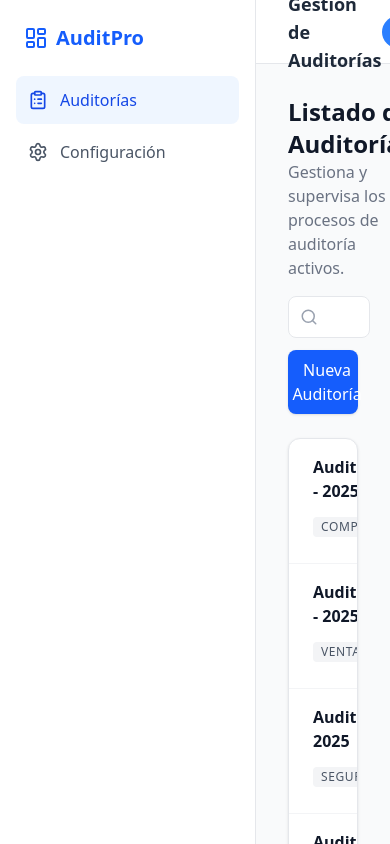
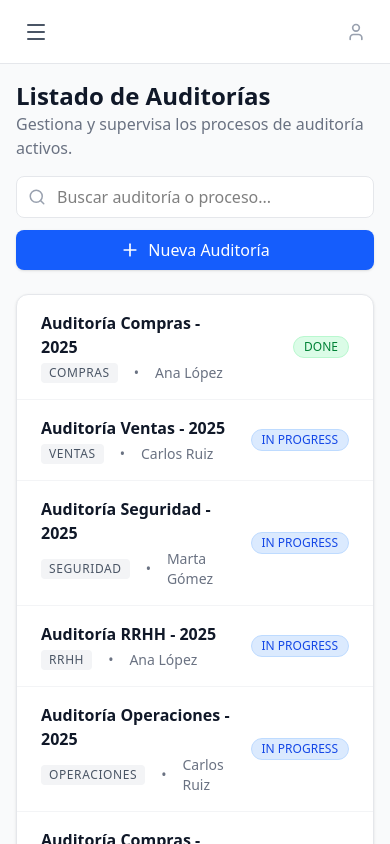
Before and after one commit to rafi412/PruebaFrontend, a React (Vite) app: page / in a window 390 px wide. Built offline with nearby package versions, Linux system fonts and the light colour scheme.

Commit message:
Layout responsivo

```diff
--- a/src/components/AuditSkeleton.tsx
+++ b/src/components/AuditSkeleton.tsx
@@ -1,10 +1,16 @@
+/**
+ * Componente visual que representa el estado de carga (Skeleton) de una fila de auditoría.
+ * Utiliza animaciones de pulso para mejorar la percepción de carga y la experiencia de usuario (UX).
+ */
 export function AuditSkeleton() {
   return (
     <div className="animate-pulse flex items-center justify-between p-4 border-b border-gray-100">
+      {/* Contenedor de información textual (Placeholders para Título y Proceso) */}
       <div className="flex-1 space-y-2">
         <div className="h-4 bg-gray-200 rounded w-1/3"></div>
         <div className="h-3 bg-gray-100 rounded w-1/4"></div>
       </div>
+      {/* Placeholder para el badge de estado */}
       <div className="h-6 bg-gray-200 rounded-full w-20"></div>
     </div>
   );
--- a/src/components/Layout.tsx
+++ b/src/components/Layout.tsx
@@ -1,39 +1,134 @@
-import type { ReactNode } from 'react';
-import { LayoutDashboard, ClipboardList, Settings } from 'lucide-react';
+import { useState, type ReactNode } from 'react';
+import {
+  LayoutDashboard,
+  ClipboardList,
+  Settings,
+  Menu,
+  X,
+  LogOut,
+  User
+} from 'lucide-react';
+import { cn } from '../utils/cn';
+import { useNavigate, useLocation } from 'react-router-dom';
 
+/**
+ * Componente de estructura principal (Shell) de la aplicación.
+ * Gestiona el sidebar responsivo mediante un sistema de drawer, la barra superior y el área de contenido.
+ */
 export function Layout({ children }: { children: ReactNode }) {
+  // Control de estado para la visibilidad del sidebar en dispositivos móviles
+  const [isOpen, setIsOpen] = useState(false);
+  const navigate = useNavigate();
+  const location = useLocation();
+
+  // Configuración centralizada de los elementos de navegación
+  const menuItems = [
+    { icon: ClipboardList, label: 'Auditorías', path: '/' },
+    { icon: LayoutDashboard, label: 'Dashboard', path: '/dashboard' },
+    { icon: Settings, label: 'Configuración', path: '/settings' },
+  ];
+
   return (
-    <div className="flex h-screen bg-gray-50">
-      {/* Sidebar */}
-      <aside className="w-64 bg-white border-r border-gray-200 flex flex-col">
-        <div className="p-6">
+    <div className="flex h-screen bg-gray-50 overflow-hidden">
+      {/* Overlay de oscurecimiento para cerrar el sidebar al interactuar fuera de él en móviles */}
+      {isOpen && (
+        <div
+          className="fixed inset-0 bg-black/40 z-40 backdrop-blur-sm transition-opacity"
+          onClick={() => setIsOpen(false)}
+        />
+      )}
+
+      {/* Panel lateral de navegación (Sidebar) con soporte para transiciones animadas */}
+      <aside className={cn(
+        "fixed inset-y-0 left-0 z-50 w-72 bg-white border-r border-gray-200 flex flex-col transform transition-transform duration-300 ease-in-out",
+        isOpen ? "translate-x-0" : "-translate-x-full"
+      )}>
+        {/* Cabecera del sidebar: Identidad visual y control de cierre */}
+        <div className="h-16 flex items-center justify-between px-6 border-b border-gray-100">
           <h1 className="text-xl font-bold text-blue-600 flex items-center gap-2">
             <LayoutDashboard size={24} />
             AuditPro
           </h1>
+          <button
+            onClick={() => setIsOpen(false)}
+            className="p-2 hover:bg-gray-100 rounded-lg text-gray-500"
+            aria-label="Cerrar menú"
+          >
+            <X size={20} />
+          </button>
         </div>
-        <nav className="flex-1 px-4 space-y-1">
-          <a href="#" className="flex items-center gap-3 p-3 bg-blue-50 text-blue-700 rounded-lg font-medium">
-            <ClipboardList size={20} /> Auditorías
-          </a>
-          <a href="#" className="flex items-center gap-3 p-3 text-gray-600 hover:bg-gray-50 rounded-lg">
-            <Settings size={20} /> Configuración
-          </a>
+
+        {/* Navegación principal con detección de ruta activa para feedback visual */}
+        <nav className="flex-1 p-4 space-y-1">
+          {menuItems.map((item) => {
+            const isActive = location.pathname === item.path;
+            return (
+              <button
+                key={item.path}
+                onClick={() => {
+                  navigate(item.path);
+                  setIsOpen(false);
+                }}
+                className={cn(
+                  "w-full flex items-center gap-3 p-3 rounded-xl font-medium transition-all",
+                  isActive
+                    ? "bg-blue-50 text-blue-700 shadow-sm"
+                    : "text-gray-600 hover:bg-gray-50 hover:text-gray-900"
+                )}
+              >
+                <item.icon size={20} className={isActive ? "text-blue-600" : "text-gray-400"} />
+                {item.label}
+              </button>
+            );
+          })}
         </nav>
+
+        {/* Sección inferior: Información de sesión y perfil de usuario */}
+        <div className="p-4 border-t border-gray-100">
+          <div className="flex items-center gap-3 p-2">
+            <div className="w-10 h-10 rounded-full bg-blue-100 flex items-center justify-center text-blue-700 font-bold">
+              RL
+            </div>
+            <div className="flex-1 min-w-0">
+              <p className="text-sm font-semibold text-gray-900 truncate">Rafael López</p>
+              <p className="text-xs text-gray-500 truncate">Admin</p>
+            </div>
+            <button className="p-2 text-gray-400 hover:text-red-500 transition-colors" aria-label="Cerrar sesión">
+              <LogOut size={18} />
+            </button>
+          </div>
+        </div>
       </aside>
 
-      {/* Main Content */}
-      <div className="flex-1 flex flex-col overflow-hidden">
-        <header className="h-16 bg-white border-b border-gray-200 flex items-center justify-between px-8">
-          <h2 className="text-lg font-semibold text-gray-800">Gestión de Auditorías</h2>
-          <div className="flex items-center gap-3">
-            <div className="w-8 h-8 rounded-full bg-blue-500 flex items-center justify-center text-white text-sm font-bold">
-              RL
-            </div>
+      {/* Contenedor de la vista principal */}
+      <div className="flex-1 flex flex-col min-w-0 overflow-hidden">
+        {/* Barra superior (Topbar) con disparador de menú y acciones rápidas */}
+        <header className="h-16 bg-white border-b border-gray-200 flex items-center justify-between px-4 md:px-8 shrink-0">
+          <div className="flex items-center gap-4">
+            <button
+              onClick={() => setIsOpen(true)}
+              className="p-2 hover:bg-gray-100 rounded-lg text-gray-600 transition-colors"
+              aria-label="Abrir menú"
+            >
+              <Menu size={24} />
+            </button>
+            <h2 className="text-lg font-semibold text-gray-800 hidden sm:block">
+              Gestión de Auditorías
+            </h2>
+          </div>
+
+          <div className="flex items-center gap-4">
+            <button className="p-2 text-gray-400 hover:text-gray-600" aria-label="Ver perfil">
+              <User size={20} />
+            </button>
           </div>
         </header>
-        <main className="flex-1 overflow-y-auto p-8">
-          {children}
+
+        {/* Área de scroll para el contenido inyectado mediante children */}
+        <main className="flex-1 overflow-y-auto p-4 md:p-8">
+          <div className="max-w-7xl mx-auto">
+            {children}
+          </div>
         </main>
       </div>
     </div>
--- a/src/components/StatusBadge.tsx
+++ b/src/components/StatusBadge.tsx
@@ -1,6 +1,10 @@
 import { cn } from '../utils/cn';
 import type { AuditStatus } from '../types';
 
+/**
+ * Mapeo de estilos CSS dinámicos basados en el estado de la auditoría.
+ * Centraliza la lógica de colores para asegurar consistencia visual en toda la plataforma.
+ */
 const statusStyles: Record<AuditStatus, string> = {
   DONE: "bg-green-100 text-green-700 border-green-200",
   IN_PROGRESS: "bg-blue-100 text-blue-700 border-blue-200",
@@ -8,9 +12,17 @@ const statusStyles: Record<AuditStatus, string> = {
   BLOCKED: "bg-red-100 text-red-700 border-red-200",
 };
 
+/**
+ * Componente de etiqueta (Badge) para la visualización semántica de estados técnicos.
+ * @param {AuditStatus} status - Estado actual de la auditoría.
+ */
 export function StatusBadge({ status }: { status: AuditStatus }) {
   return (
-    <span className={cn("px-2.5 py-0.5 rounded-full text-xs font-medium border", statusStyles[status])}>
+    <span className={cn(
+      "px-2.5 py-0.5 rounded-full text-xs font-medium border whitespace-nowrap",
+      statusStyles[status]
+    )}>
+      {/* Formateo de texto: reemplaza guiones bajos por espacios para legibilidad de usuario */}
       {status.replace('_', ' ')}
     </span>
   );
--- a/src/hooks/useAudits.ts
+++ b/src/hooks/useAudits.ts
@@ -1,3 +1,5 @@
+/*  */
+
 import { useState, useEffect } from 'react';
 import { api } from '../services/api';
 import type { Audit } from '../types';
@@ -7,7 +9,7 @@ export function useAudits() {
   const [loading, setLoading] = useState(true);
   const [error, setError] = useState<string | null>(null);
   const [page, setPage] = useState(1);
-  const [search, setSearch] = useState(''); // Nuevo estado
+  const [search, setSearch] = useState('');
   const [total, setTotal] = useState(0);
   const pageSize = 8;
 
--- a/src/mocks/db.ts
+++ b/src/mocks/db.ts
@@ -1,3 +1,5 @@
+/* Base de datos simulada para auditorías */
+
 import type { Audit } from "../types";
 
 const PROCESSES = ['Compras', 'Ventas', 'Seguridad', 'RRHH', 'Operaciones'];
--- a/src/services/api.ts
+++ b/src/services/api.ts
@@ -1,3 +1,5 @@
+/* API simulada para devolver datos */
+
 import { dbAudits } from "../mocks/db";
 
 const delay = (ms: number) => new Promise(res => setTimeout(res, ms));
```
